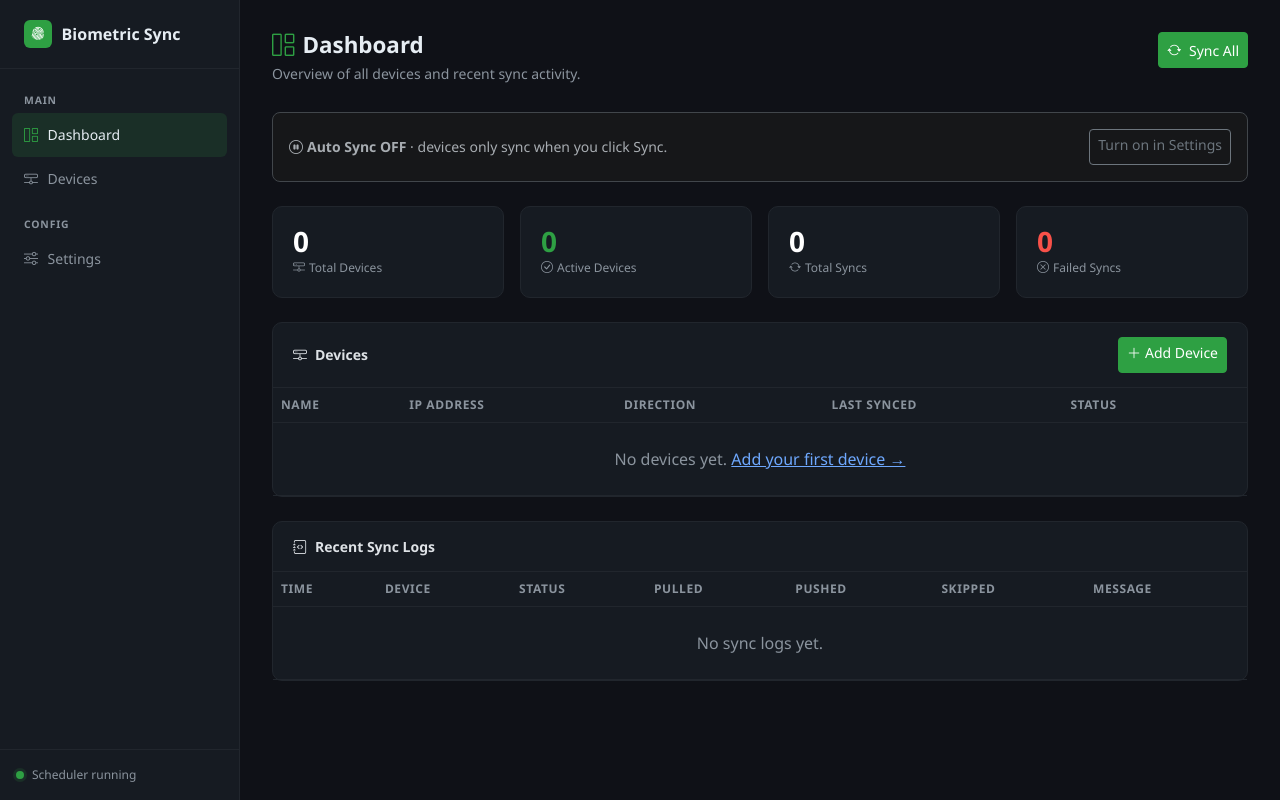
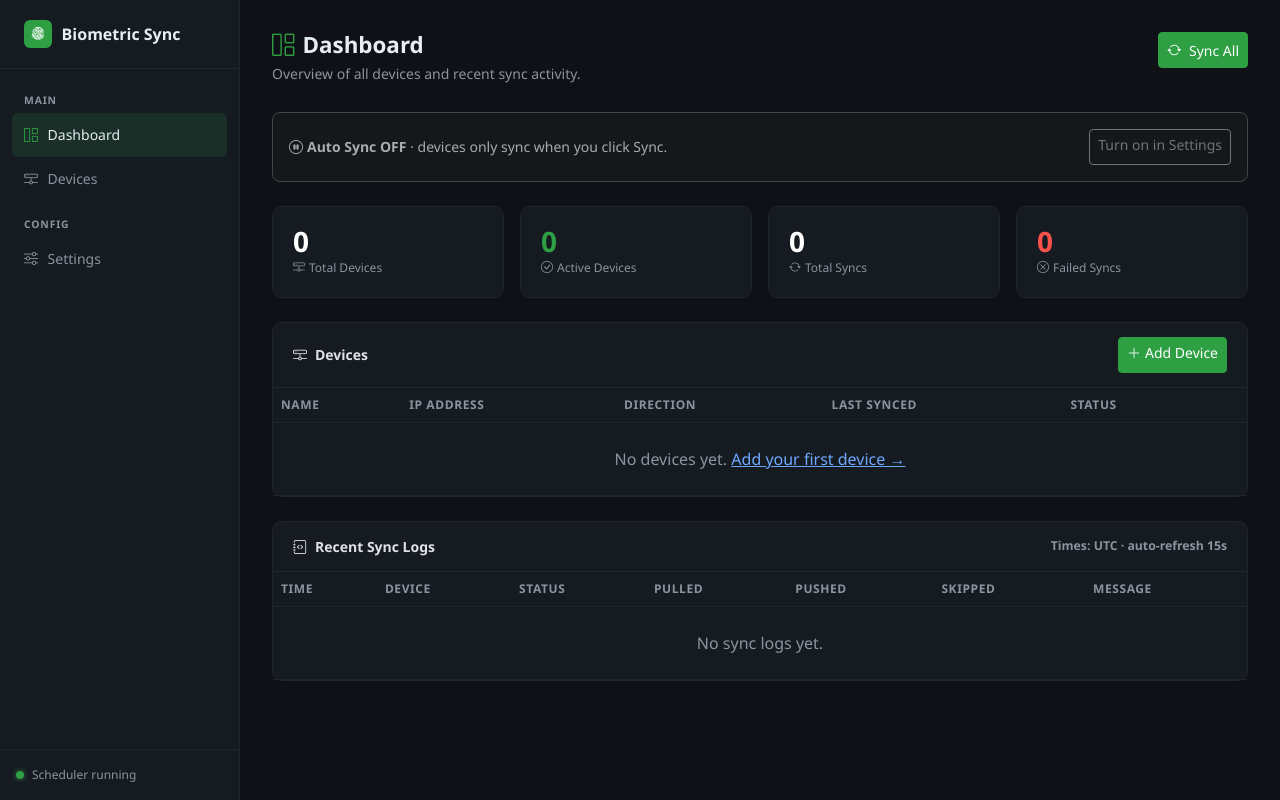
Before and after one commit to Aakvatech-Limited/biometric, a Flask app: page / in a window 1280 px wide. Run offline with Flask 3, Linux system fonts and the light colour scheme.

Commit message:
ui: indicate local timezone and refresh interval

```diff
--- a/app/templates/dashboard.html
+++ b/app/templates/dashboard.html
@@ -130,7 +130,10 @@
 
 <!-- Recent Logs -->
 <div class="card">
-  <div class="card-header"><i class="bi bi-journal-code me-2"></i>Recent Sync Logs</div>
+  <div class="card-header d-flex align-items-center justify-content-between">
+  <span><i class="bi bi-journal-code me-2"></i>Recent Sync Logs</span>
+  <small style="color:#8b949e">Times: <span data-local-timezone>local timezone</span> · auto-refresh 15s</small>
+</div>
   <div class="table-responsive">
     <table class="table mb-0 card-table">
       <thead>
```
